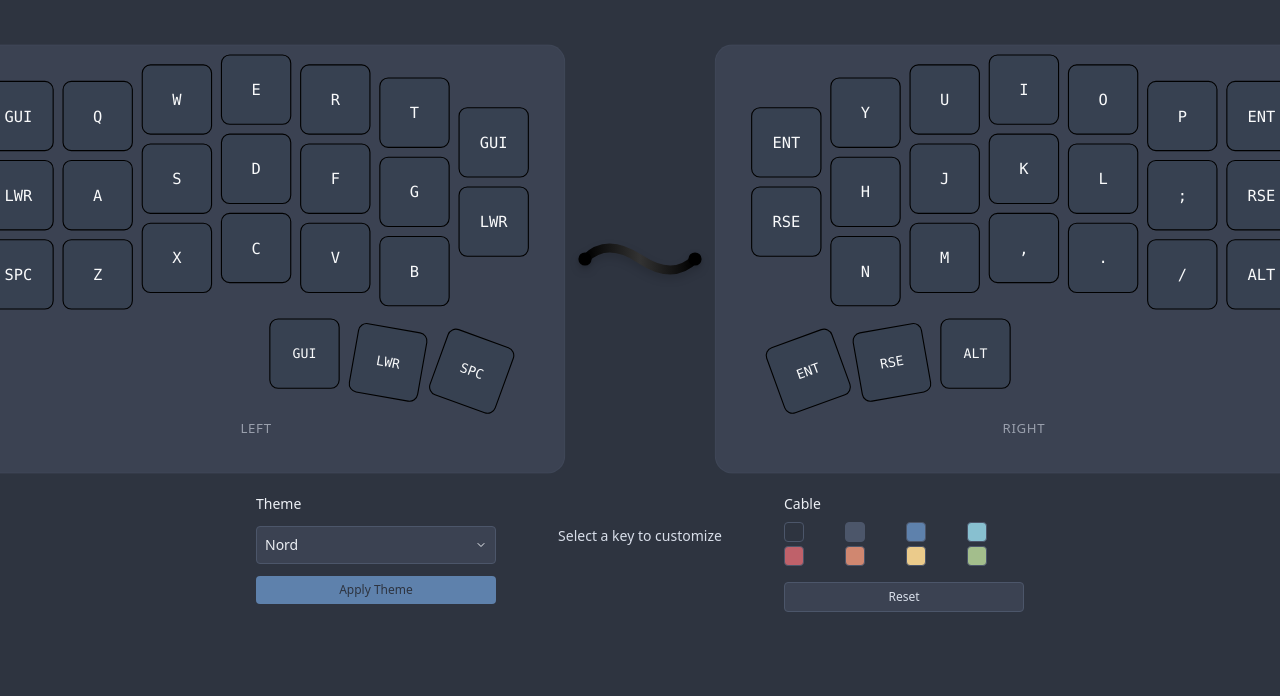
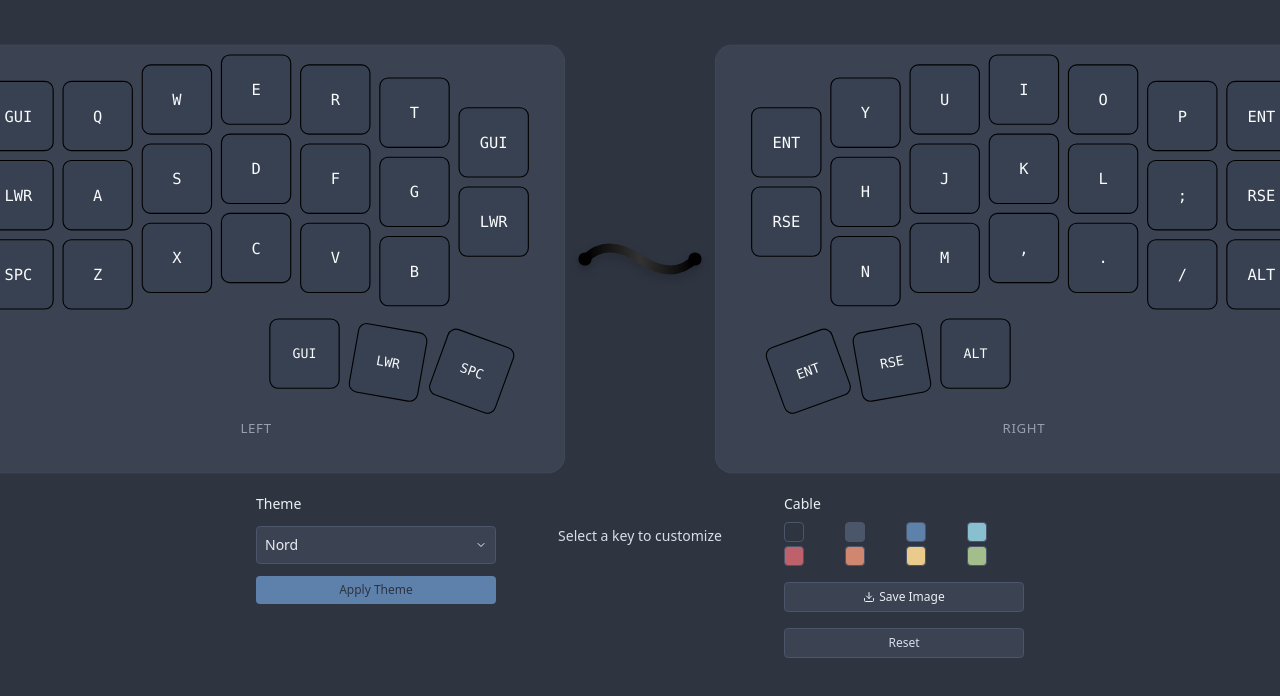
Before and after one commit to NokiaTh131/corne-design, a React (Vite) app: page / in a window 1280 px wide. Shown: the top 696 px of the page. Built offline with nearby package versions, Linux system fonts and the light colour scheme.

Commit message:
save image

```diff
--- a/package.json
+++ b/package.json
@@ -10,6 +10,7 @@
     "preview": "vite preview"
   },
   "dependencies": {
+    "html2canvas": "^1.4.1",
     "lucide-react": "^0.539.0",
     "react": "^19.1.1",
     "react-colorful": "^5.6.1",
--- a/src/App.tsx
+++ b/src/App.tsx
@@ -1,10 +1,12 @@
 import { useState } from 'react';
+import { Download } from 'lucide-react';
 import { KeyboardHalf } from './components/KeyboardHalf';
 import { CableConnector } from './components/CableConnector';
 import { KeyCustomizer } from './components/KeyCustomizer';
 import { MultiKeyCustomizer } from './components/MultiKeyCustomizer';
 import { ThemeSelector } from './components/ThemeSelector';
 import { useKeyboard } from './hooks/useKeyboard';
+import { useImageExport } from './hooks/useImageExport';
 import { COLOR_THEMES } from './constants/themes';
 import type { ColorTheme } from './constants/themes';
 
@@ -24,7 +26,12 @@ function App() {
     resetToDefault,
   } = useKeyboard();
 
+  const { exportAsImage } = useImageExport();
   const [selectedTheme, setSelectedTheme] = useState<ColorTheme>(COLOR_THEMES.nord);
+
+  const handleExportImage = () => {
+    exportAsImage('keyboard-display', 'my-keyboard-design');
+  };
 
   return (
     <div
@@ -34,7 +41,7 @@ function App() {
       <div className="max-w-6xl mx-auto px-4 py-6">
         {/* Keyboard Display - Centered and Prominent */}
         <div className="flex justify-center mt-10">
-          <div className="flex items-center gap-2 scale-110">
+          <div id="keyboard-display" className="flex items-center gap-2 scale-110">
             <KeyboardHalf
               keys={keyboardConfig.leftKeys}
               side="left"
@@ -127,6 +134,19 @@ function App() {
               </div>
 
               <button
+                onClick={handleExportImage}
+                className="w-full py-1.5 px-3 text-xs rounded border flex items-center justify-center gap-1"
+                style={{
+                  backgroundColor: selectedTheme.colors.surface,
+                  borderColor: selectedTheme.colors.border,
+                  color: selectedTheme.colors.text
+                }}
+              >
+                <Download size={12} />
+                Save Image
+              </button>
+
+              <button
                 onClick={resetToDefault}
                 className="w-full py-1.5 px-3 text-xs rounded border"
                 style={{
--- /dev/null
+++ b/src/hooks/useImageExport.ts
@@ -0,0 +1,33 @@
+import { useCallback } from 'react';
+import html2canvas from 'html2canvas';
+
+export const useImageExport = () => {
+  const exportAsImage = useCallback(async (elementId: string, filename: string = 'keyboard-design') => {
+    try {
+      const element = document.getElementById(elementId);
+      if (!element) {
+        console.error('Element not found');
+        return;
+      }
+
+      const canvas = await html2canvas(element, {
+        backgroundColor: null,
+        scale: 2, // Higher quality
+        useCORS: true,
+        allowTaint: true,
+      });
+
+      // Create download link
+      const link = document.createElement('a');
+      link.download = `${filename}.png`;
+      link.href = canvas.toDataURL();
+      document.body.appendChild(link);
+      link.click();
+      document.body.removeChild(link);
+    } catch (error) {
+      console.error('Error exporting image:', error);
+    }
+  }, []);
+
+  return { exportAsImage };
+};
```
Also changed, not shown: 1 other file (tests, documents, lock files or other folders).
